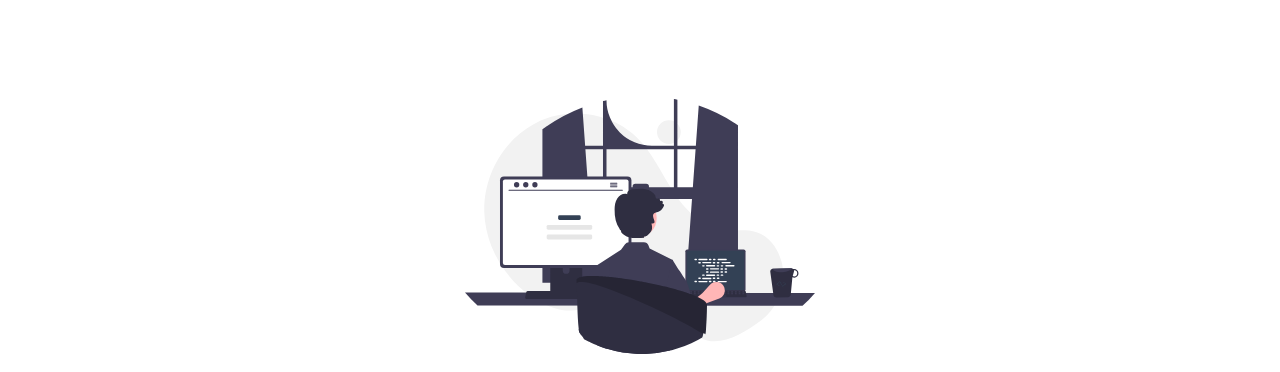
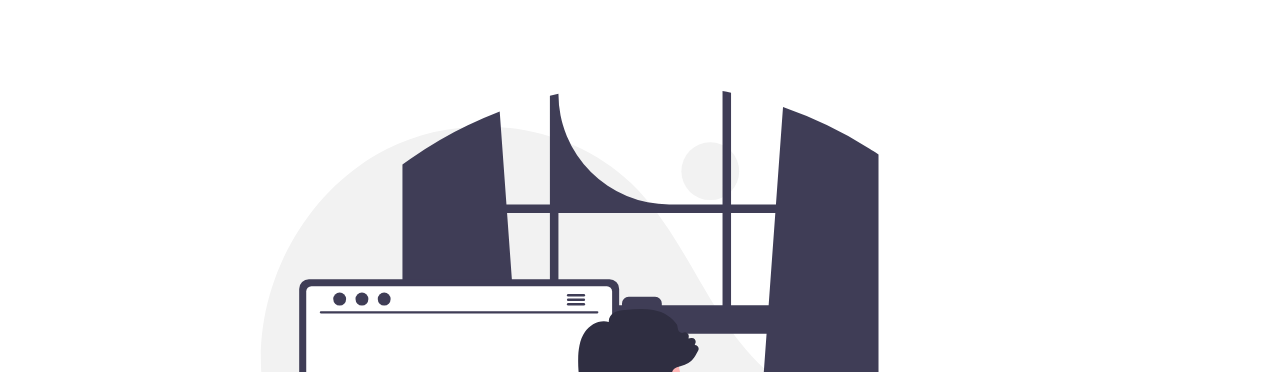
Before and after one commit to Nsuyash/First-Portfolio, a plain HTML site: page index.html in a window 1280 px wide. Shown: the part 130-502 px from the top of the page. Drawn offline with Linux system fonts and the light colour scheme.

Commit message:
CSS Done

```diff
--- a/styles.css
+++ b/styles.css
@@ -8,10 +8,7 @@
 
 body {
     font-family: 'Montserrat', sans-serif;
-    display: block;
-    margin-left: auto;
-    margin-right: auto;
-    width: 90%;
+    margin: 0;
 }
 
 hr {
@@ -107,9 +104,10 @@ hr {
 }
 
 .hero-img {
-    max-width: 350px;
     display: block;
-    margin: auto;
+    margin-left: auto;
+    margin-right: auto;
+    width: 70%;
 }
 
 .hero .hero-heading {
```
